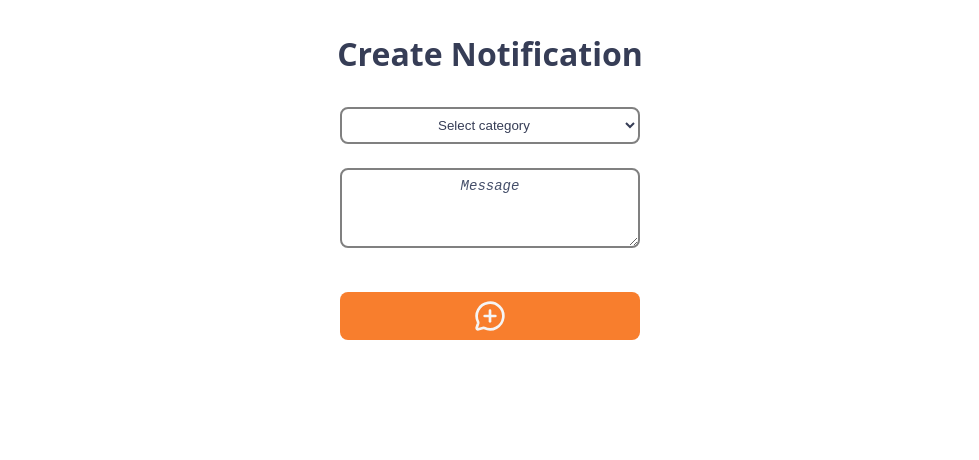
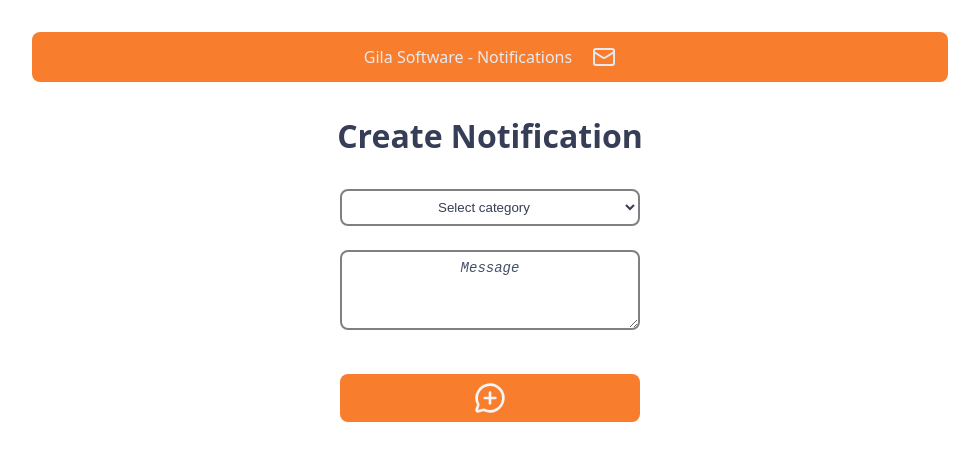
Before and after one commit to GHBAlbuquerque/study-notification-frontend, a React (Vite) app: page / in a window 1280 px wide. Shown: the top 460 px of the page, without its empty margins (150-1129 px from the left). Built offline with nearby package versions, Linux system fonts and the light colour scheme.

Commit message:
feat: creates header

```diff
--- /dev/null
+++ b/src/components/Header/index.tsx
@@ -0,0 +1,11 @@
+import styles from './styles.module.css'
+
+import { Mail } from "lucide-react";
+
+export default function Header(){
+    return (
+        <div className={styles.header}>
+            Gila Software - Notifications <Mail/>
+        </div>
+    )
+}
--- /dev/null
+++ b/src/components/Header/styles.module.css
@@ -0,0 +1,11 @@
+.header{
+    background-color: var(--primary);
+    color: var(--text-over-primary-white);
+    height: 5rem;
+    width: 100%;
+    display: flex;
+    align-items: center;
+    justify-content: center;
+    gap: 2rem;
+    border-radius: 0.8rem;
+}
--- a/src/pages/CreateNotification/index.tsx
+++ b/src/pages/CreateNotification/index.tsx
@@ -2,14 +2,19 @@ import { Container } from "../../components/Container";
 import MainForm from "../../components/MainForm";
 import { Heading } from "../../components/Heading";
 import { useEffect } from "react";
+import Header from "../../components/Header";
 
 export function CreateNotification() {
   useEffect(() => {
-    document.title = 'Gila - Create Notification';
+    document.title = "Gila - Create Notification";
   }, []);
 
   return (
     <>
+      <Container>
+        <Header />
+      </Container>
+
       <Container>
         <Heading>Create Notification</Heading>
       </Container>
--- a/src/pages/ListNotifications/index.tsx
+++ b/src/pages/ListNotifications/index.tsx
@@ -10,13 +10,15 @@ import {
   type GetNotificationsPagedResponse,
 } from "../../models/GetNotificationsPagedResponse";
 import { getNotificationsPaged } from "../../api/notificationService";
+import Header from "../../components/Header";
 
 export function ListNotifications() {
   useEffect(() => {
     document.title = "Gila - List Notifications";
   }, []);
 
-  const [notifications, setNotifications] = useState<GetNotificationsPagedResponse>(emptyPagedResponse);
+  const [notifications, setNotifications] =
+    useState<GetNotificationsPagedResponse>(emptyPagedResponse);
   const [page, setPage] = useState<number>(0);
   const size = 10;
 
@@ -44,34 +46,38 @@ export function ListNotifications() {
     }
   }
 
-  function refresh(){
+  function refresh() {
     console.log("refresh!");
     setPage(0);
   }
 
-  function handleNext(){
-    if(page + 1 < notifications.totalPages) {
-      setPage(previous => previous + 1)
+  function handleNext() {
+    if (page + 1 < notifications.totalPages) {
+      setPage((previous) => previous + 1);
     }
   }
 
-  function handlePrevious(){
-    if(page - 1 >= 0) {
-      console.log(page-1)
-      setPage(previous => previous - 1)
+  function handlePrevious() {
+    if (page - 1 >= 0) {
+      console.log(page - 1);
+      setPage((previous) => previous - 1);
     }
   }
 
-  function hasNext(){
-     return (page + 1 < notifications.totalPages);
+  function hasNext() {
+    return page + 1 < notifications.totalPages;
   }
 
- function hasPrevious(){
-     return page > 0;
+  function hasPrevious() {
+    return page > 0;
   }
 
   return (
     <>
+      <Container>
+        <Header />
+      </Container>
+
       <Container>
         <Heading>List Notifications</Heading>
       </Container>
--- a/src/styles/theme.css
+++ b/src/styles/theme.css
@@ -22,8 +22,8 @@
   --info: #0ea5e9;
 
   --text-over-primary: #0a0f1a;
-  --text-over-primary-dark: #e6e9f0;
-  --text-over-primary-light: #0a0f1a;
+  --text-over-primary-white: #e6e9f0;
+  --text-over-primary-black: #0a0f1a;
   --text-over-success: #0a0f1a;
   --text-over-warning: #0a0f1a;
   --text-over-error: #e6e9f0;
@@ -36,24 +36,3 @@
   --text-disabled: #aab3cc;
 
 }
-
-:root[data-theme="light"] {
-  --gray-100: #0a0f1a;
-  --gray-200: #181f2e;
-  --gray-300: #272f43;
-  --gray-400: #363d56;
-  --gray-500: #454f6a;
-  --gray-600: #555f7d;
-  --gray-700: #aab3cc;
-  --gray-800: #cdd3e1;
-  --gray-900: #e6e9f0;
-
-  --text-default: #0a0f1a;
-  --text-muted: #272f43;
-
-  --link-color: #0b8a60;
-  --link-hover: #065f46;
-
-  --toastify-text-color-light: #e6e9f0;
-  --toastify-text-color-dark: #e6e9f0;
-}
```
